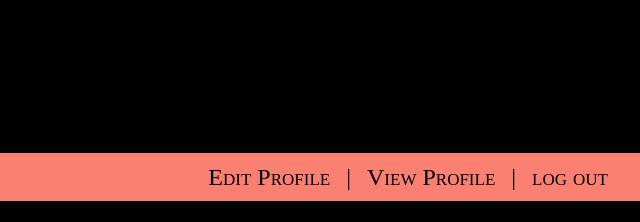
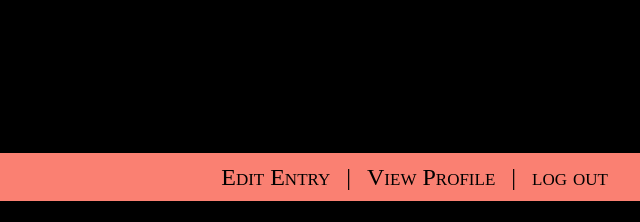
Before and after one commit to Anthropoco/anthropoco.github.io, a plain HTML site: page UI/entry.html in a window 1280 px wide. Shown: the top 222 px of the page, 640-1280 px from the left. Drawn offline with Linux system fonts and the light colour scheme.

Commit message:
[Bug #159267638] Correct name of view-entry button

```diff
--- a/UI/entry.html
+++ b/UI/entry.html
@@ -16,7 +16,7 @@
         <p class="tagline">your number 1 diary on the go.</p>
     </div>
     <div class="toolbar">
-        <div class="edit-profile"><a href="#">Edit Profile</a></div>|
+        <div class="edit-entry"><a href="#">Edit Entry</a></div>|
         <div class="view-profile"><a href="#" class="view-profile">View Profile</a></div> |
         <div class="logout">
             <a href="#">log out</a>
```
